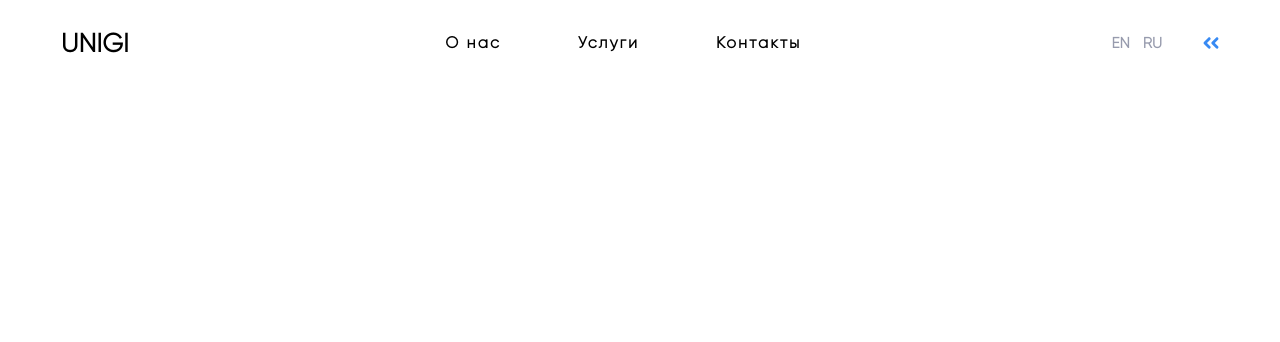
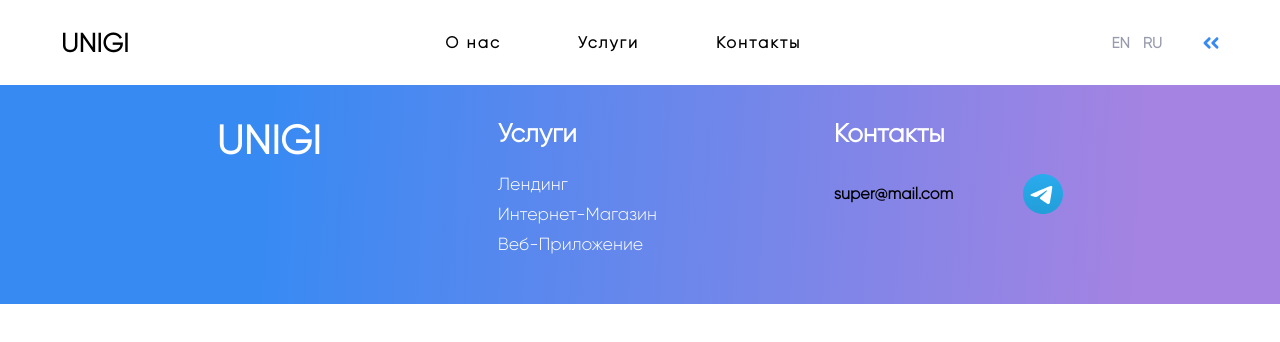
Before and after one commit to Skkata/newUnigi, a Next.js app in the folder frontend/: page /about in a window 1280 px wide. Shown: the top 342 px of the page. Built offline with nearby package versions, Linux system fonts and the light colour scheme.

Commit message:
add footer in main Page

```diff
--- a/frontend/assets/text/index.js
+++ b/frontend/assets/text/index.js
@@ -96,6 +96,39 @@ export const textRU = {
             }
 
         ]
+    },
+    footer: {
+        menuService: {
+            caption: 'Услуги',
+            listService: [
+                {
+                    id: 'landing',
+                    href: '/service/landinig',
+                    text: 'Лендинг',
+                },
+                {
+                    id: 'internet-shop',
+                    href: '/service/internet-shop',
+                    text: 'Интернет-Магазин',
+                },
+                {
+                    id: 'web-app',
+                    href: '/service/web-app',
+                    text: 'Веб-Приложение',
+                },
+
+            ]
+        },
+        contacts: {
+            caption: 'Контакты',
+            email: {
+                href: '',
+                text: 'super@mail.com'
+            },
+            telegram: {
+                href: ''
+            }
+        }
     }
 };
 
@@ -198,5 +231,33 @@ export const textEN = {
             }
 
         ]
+    },
+    footer: {
+        menuService: {
+            caption: 'Service',
+            listService: [
+                {
+                    id: 'landing',
+                    href: '/service/landinig',
+                    text: 'Landing',
+                },
+                {
+                    id: 'internet-shop',
+                    href: '/service/internet-shop',
+                    text: 'Internet-shop',
+                },
+                {
+                    id: 'web-app',
+                    href: '/service/web-app',
+                    text: 'Web-app',
+                },
+
+            ]
+        },
+        contacts: {
+            caption: 'Contacts',
+            email: '',
+            telegram: ''
+        }
     }
 };
--- a/frontend/components/Banner.js
+++ b/frontend/components/Banner.js
@@ -24,7 +24,7 @@ export default function Banner() {
             particleRadius: w < 429 ? 3 : 4,
             particleCount: 30,
             particleMaxVelocity: 0.5,
-            lineLength: w < 429 ? 74 : 170,
+            lineLength: w < 429 ? 100 : 170,
             particleLife: 10
         }
 
--- a/frontend/components/Footer.js
+++ b/frontend/components/Footer.js
@@ -1,9 +1,60 @@
+import Link from 'next/link';
+import { useSelector } from 'react-redux';
+import Image from 'next/image';
 import styles from './styles/Footer.module.sass';
+import iconTelegram from '../assets/icons/Telegram - Original.svg';
 
 export default function Footer() {
+    const text = useSelector(state => state.language.text);
+
+
+    function Links(props) {
+        const data = props.data;
+
+        return data.map((value, index) => {
+            return(
+                <Link
+                    href={value.href}
+                    key={index}
+                >
+                    {value.text}
+                </Link>
+            )
+        })
+    }
+
     return(
-        <div className={styles.footers}>
-
+        <div className={styles.footer}>
+            <h1 className={styles.logotype}>UNIGI</h1>
+            <div className={styles.menuService}>
+                <h3 className={styles.caption}>
+                    {text.footer.menuService.caption}
+                </h3>
+                <div className={styles.menuEl}>
+                    <Links data={text.footer.menuService.listService}/>
+                </div>
+            </div>
+            <div className={styles.contacts}>
+                <h3 className={styles.caption}>
+                    {text.footer.contacts.caption}
+                </h3>
+                <div className={styles.listContacts}>
+                    <Link
+                        href={text.footer.contacts.email.href}
+                    >
+                        {text.footer.contacts.email.text}
+                    </Link>
+                    <Link
+                        href={text.footer.contacts.telegram.href}
+                    >
+                        <Image
+                            src={iconTelegram}
+                            width={40}
+                            height={40}
+                        />
+                    </Link>
+                </div>
+            </div>
         </div>
     )
 }
--- a/frontend/components/Layout.js
+++ b/frontend/components/Layout.js
@@ -5,9 +5,6 @@ import Footer from './Footer';
 export default function Layout({ children }) {
     return(
         <>
-            <Head>
-                {/* <link rel='preload' as='font' href='/assets/fonts/Gilroy-Light.otf'></link> */}
-            </Head>
             <Header />
             <>{ children }</>
             <Footer />
--- a/frontend/components/styles/Footer.module.sass
+++ b/frontend/components/styles/Footer.module.sass
@@ -1,5 +1,43 @@
 @import '../../styles/_mixins'
 
 .footer
+    +flexRow()
+    justify-content: space-evenly
     width: 100vw
-    height: 400px
+    height: auto
+    margin-top: 50px
+    padding-right: 10%
+    padding-left: 10%
+    padding: 40px
+    background: linear-gradient(93.29deg, rgb(56, 138, 243) 21.04%, rgb(164, 131, 226) 88.77%)
+    color: white
+    h3
+        font-size: 1.6rem
+        margin-top: 10px
+    .logotype
+        font-size: 2.5rem
+        margin-top: 8px
+    .menuService
+        +flexCol()
+        .menuEl
+            +flexCol()
+            a
+                margin-bottom: 10px
+                font-size: 1.1rem
+                transition: .4s
+            a:hover
+                color: black
+                transform: translateX(10px)
+    .contacts
+        +flexCol()
+        .listContacts
+            +flexRow()
+            align-items: center
+        a
+            margin-right: 70px
+        a
+            color: black
+            font-weight: 900
++mobile()
+    .footer
+        +flexCol()
--- a/frontend/components/styles/Header.module.sass
+++ b/frontend/components/styles/Header.module.sass
@@ -72,7 +72,7 @@ $hoverTextShadow: 0 0 5px #ffffff, 0 0 10px #ffffff, 0 0 15px #c8d9ee, 0 0 19px
             .iconsDropMenu
                 +flexRow()
                 margin-left: -190px
-                margin-right: 50px
+                margin-right: 100px
                 transition: .6s
                 div:nth-child(1)
                     transform: scale(0)
--- a/frontend/pages/about/index.js
+++ b/frontend/pages/about/index.js
@@ -1,6 +1,11 @@
+import Head from "next/head";
+
 export default function About() {
     return (
         <>
+            <Head>
+                <title>О нас</title>
+            </Head>
             <div>
                 About
             </div>
--- a/frontend/pages/index.js
+++ b/frontend/pages/index.js
@@ -43,8 +43,8 @@ export default function Home() {
 
           if(window.innerWidth < 428) {
 
+            if(!entry.isIntersecting) {
 
-            if(!entry.isIntersecting) {
               dispatch(
                 hideServiceForMobile({
                   idService: entry.target.id
@@ -78,6 +78,7 @@ export default function Home() {
               showServiceForDesktop({
                   idService: ['#landings', '#internet-shops', '#web-apps']
               })
+
             );
 
           }
--- a/frontend/redux/reducers/mainSlice.js
+++ b/frontend/redux/reducers/mainSlice.js
@@ -9,21 +9,29 @@ const mainSlice = createSlice({
     reducers: {
         showServiceForMobile: (state, action) => {
             const { idService } = action.payload;
+            requestAnimationFrame(time => {
+
                 anime({
                     targets: `#${idService}`,
                     translateX: 0,
                     opacity: 1,
                     duration: 2500
+                });
+
             })
         },
         hideServiceForMobile: (state, action) => {
             const { idService } = action.payload;
+            requestAnimationFrame(time => {
+
                 anime({
                     targets: `#${idService}`,
-                translateX: -320,
+                    translateX: -250,
                     opacity: 0,
                     duration: 2500
                 })
+
+            });
         },
         showServiceForDesktop: (state, action) => {
             const { idService } = action.payload;
@@ -43,7 +51,7 @@ const mainSlice = createSlice({
             anime({
                 targets: idService,
                 translateY: -50,
-                rotateX: -40,
+                rotateX: -25,
                 opacity: 0,
                 duration: 2500
             })
```
Lines whose indentation alone changed are shown as unchanged.
